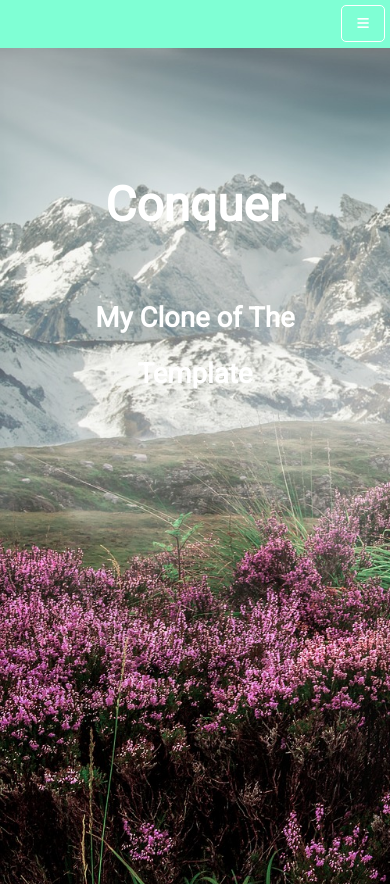
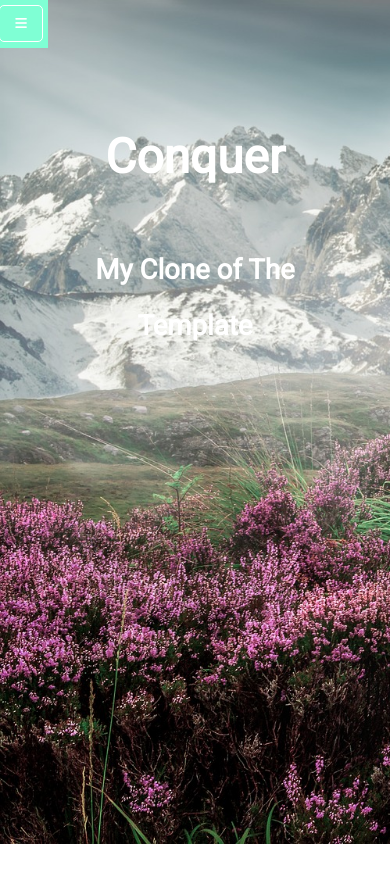
Before and after one commit to cdmims23/conquer-clone, a PHP site: page / in a window 390 px wide. Shown: the top 884 px of the page. Run offline with PHP 8.4, Linux system fonts and the light colour scheme; some libraries are stand-ins or nearby versions.

Commit message:
fixing nav

```diff
--- a/css/style.css
+++ b/css/style.css
@@ -253,7 +253,7 @@ textarea {
     nav {
         background-color: aquamarine;
         padding: 1.5rem;
-        position: sticky;
+        position: fixed;
         top: 0;
     }
 
```
